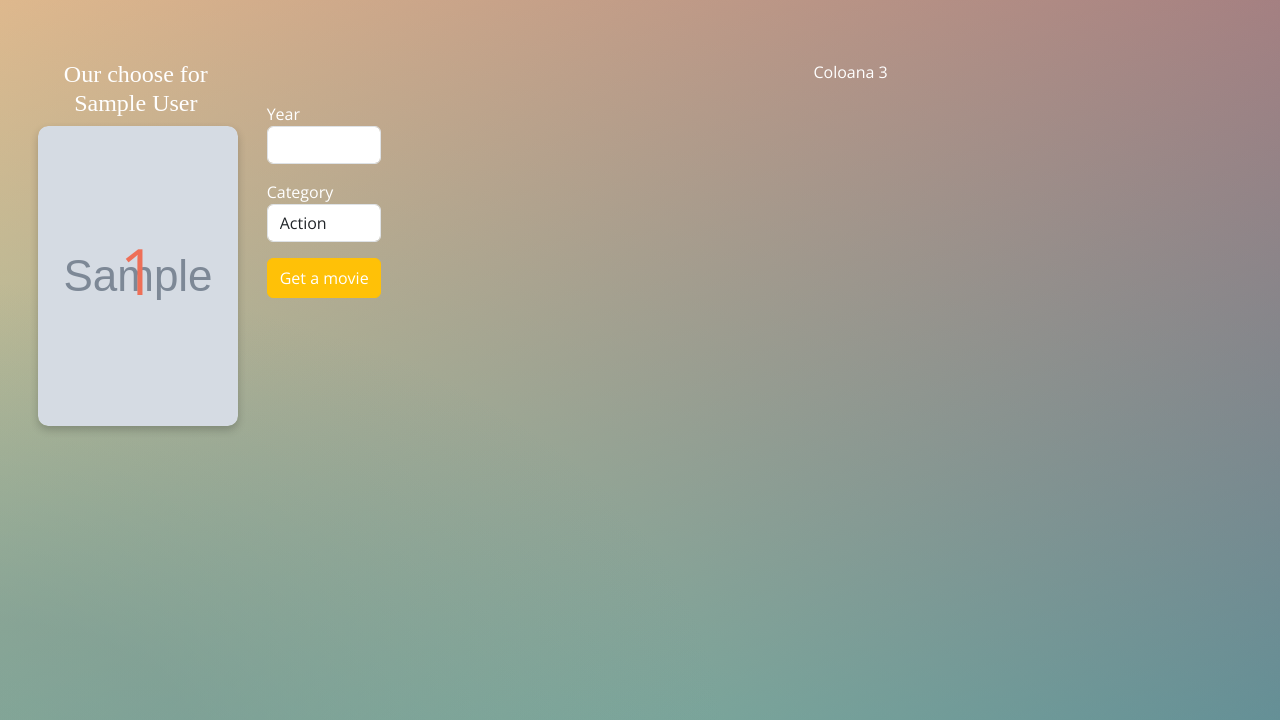
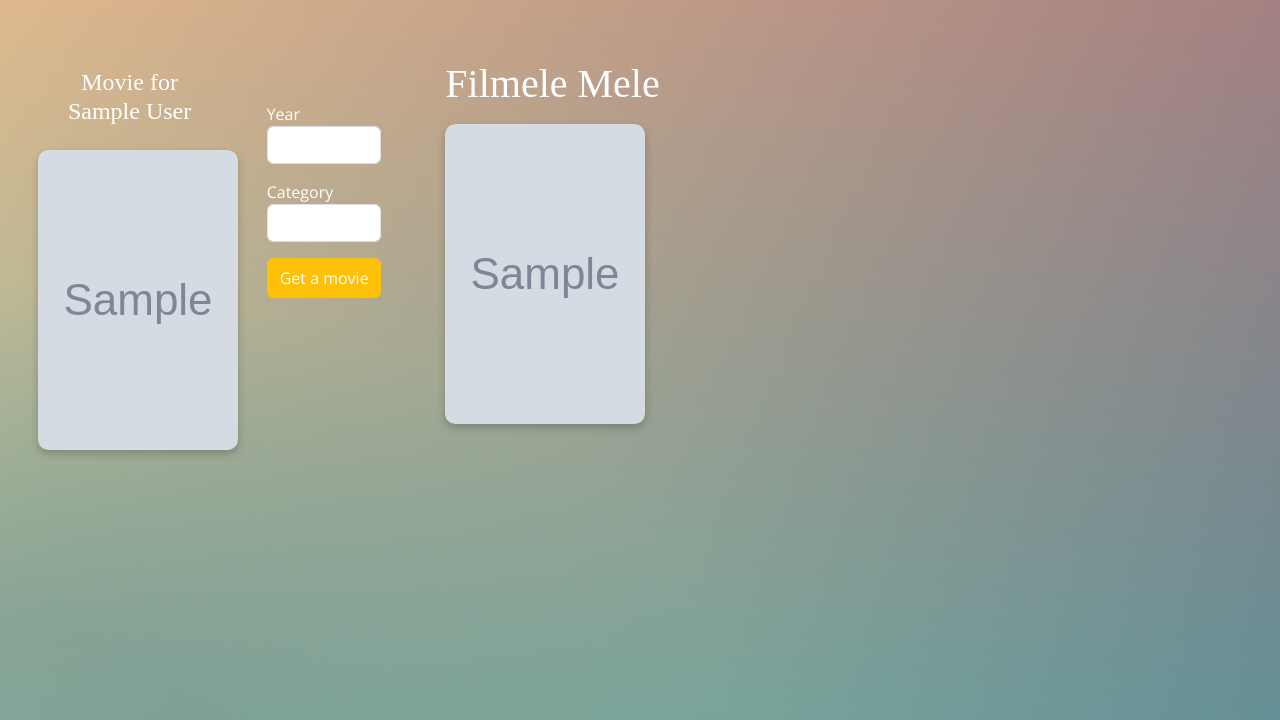
Before and after one commit to ClaudiuAanei/MovieBook, a Flask app: page /profile/1 in a window 1280 px wide. Shown: the part 65-785 px from the top of the page. Run offline with Flask 3, Linux system fonts and the light colour scheme; a user stored in the database is signed in; tables that the repository leaves empty hold one stand-in row (values such as "Sample post"); grey boxes marked "Sample" are stand-in pictures; some libraries are stand-ins or nearby versions.

Commit message:
save_movies, update random generate movie

```diff
--- a/website/__init__.py
+++ b/website/__init__.py
@@ -21,10 +21,7 @@ def create_app():
     app.register_blueprint(views, url_prefix= '/')
     app.register_blueprint(auth, url_prefix= '/')
 
-    from .models import User
-    from .models import PopularMovies
-    from .models import RandomMovie
-    from .models import PopularSeries
+    from .models import User, PopularMovies, RandomMovie, PopularSeries, SaveMovie
 
     create_database(app)
 
--- a/website/auth.py
+++ b/website/auth.py
@@ -43,7 +43,7 @@ def register():
         login_user(new_user)
         first_movie = RandomMovie(title= "Let us give you a movie",
                                   overview= "We are glad to help you watch a movie today.",
-                                  release_date= "2025",
+                                  relase_date= "2025",
                                   poster_url= "",
                                   rating = 10,
                                   movie_owner= current_user.id)
--- a/website/forms.py
+++ b/website/forms.py
@@ -20,23 +20,24 @@ class LoginForm(FlaskForm):
 class RandomMovieForm(FlaskForm):
     year = StringField('Year')
     category = SelectField('Category', validators=[DataRequired()],
-                            choices=[(28, "Action"),
-                                        (12, "Adventure"),
-                                        (16, "Animation"),
-                                        (35, "Comedy"),
-                                        (80, "Crime"),
-                                        (99, "Documentary"),
-                                        (18, "Drama"),
-                                        (10751, "Family"),
-                                        (14, "Fantasy"),
-                                        (36, "History"),
-                                        (27, "Horror"),
-                                        (10402, "Music"),
-                                        (9648, "Mystery"),
-                                        (10749, "Romance"),
-                                        (878, "Science Fiction"),
-                                        (10770, "TV Movie"),
-                                        (53, "Thriller"),
-                                        (10752, "War"),
-                                        (37, "Western")])
+                            choices=[(0, ""),
+                                    (28, "Action"),
+                                    (12, "Adventure"),
+                                    (16, "Animation"),
+                                    (35, "Comedy"),
+                                    (80, "Crime"),
+                                    (99, "Documentary"),
+                                    (18, "Drama"),
+                                    (10751, "Family"),
+                                    (14, "Fantasy"),
+                                    (36, "History"),
+                                    (27, "Horror"),
+                                    (10402, "Music"),
+                                    (9648, "Mystery"),
+                                    (10749, "Romance"),
+                                    (878, "Science Fiction"),
+                                    (10770, "TV Movie"),
+                                    (53, "Thriller"),
+                                    (10752, "War"),
+                                    (37, "Western")])
     submit = SubmitField('Get a movie')
--- a/website/static/css/styles.css
+++ b/website/static/css/styles.css
@@ -92,11 +92,6 @@ body {
 a {
     text-decoration: none;
     text-align: left;
-}
-
-p {
-    color: #ee6f57;
-    text-align: center;
 }
 
 .box {
@@ -307,11 +302,12 @@ h2 {
     position: relative;
     display: inline-block;
     width: 150px;
+    perspective: 1000px;
 }
 
 .header-title {
     position: relative;
-    left: 65%;
+    left: 60%;
     transform: translateX(-50%);
     text-align: center;
     font-size: 1.5rem;
@@ -327,8 +323,11 @@ h2 {
     box-shadow: 0 4px 8px rgba(0, 0, 0, 0.2);
     border-radius: 10px;
     overflow: hidden;
-    position: relative;
+    position: relative; /* Asigură-te că fiecare card are position: relative */
     float: none;
+    transition: transform 0.3s ease-in-out, z-index 0s ease; /* Tranșitie pentru z-index */
+    transform-style: preserve-3d; /* Asigură-te că cardul rămâne 3D */
+    z-index: 1; /* Cardurile vor avea un z-index de bază */
 }
 
 .custom-card .front, .custom-card .back {
@@ -356,6 +355,11 @@ h2 {
     transform: rotateY(180deg);
     flex-direction: column;
     padding: 10px;
+}
+
+.custom-card:hover {
+    transform: scale(1.1); /* Mărește cardul */
+    z-index: 9999; /* Cardul iese în față */
 }
 
 .custom-card:hover .front {
--- a/website/templates/index.html
+++ b/website/templates/index.html
@@ -24,7 +24,7 @@
                     <i class="fas fa-star star"></i>
                   </div>
                   <p class="overview">{{ movie.overview[:100] }}...</p>
-                  <a href="#" class="button">Save Movie</a>
+                  <a href="{{ url_for ('views.save_movie', id = movie.id, save_from= 'home')}}" class="button">Save Movie</a>
                 </div>
               </div>
             </div>
@@ -54,7 +54,7 @@
                     <i class="fas fa-star star"></i>
                   </div>
                   <p class="overview">{{ movie.overview[:100] }}...</p>
-                  <a href="#" class="button">Save Movie</a>
+                  <a href="{{ url_for ('views.save_movie', id = movie.id, save_from= 'home') }}" class="button">Save Movie</a>
                 </div>
               </div>
             </div>
--- a/website/templates/profile.html
+++ b/website/templates/profile.html
@@ -3,21 +3,21 @@
 
     <div class="container mt-4">
         <div class="row">
-            <div class="col-md-3 col-lg-2 p-3">
+            <div class="col-md-3 col-lg-2 p-4">
+                <h1 class="header-title pb-3 text-center">Movie for {{ user.name }}</h1>
                 <div class="card-container">
-                    <h1 class="header-title">Our choose for {{ user.name }}</h1>
                     <div class="custom-card">
                         <div class="front" style="background-image: url('{{ movie.poster_url }}');">
-                            <h2 class="large">1</h2>
                         </div>
                         <div class="back">
                             <div>
                                 <div class="title-small-card">{{ movie.title }}</div>
-                                <span class="release_year">{{ movie.release_date }}</span>
+                                <span class="release_year">{{ movie.relase_date }}</span>
                                 <div class="rating">
                                     <label>{{ movie.rating }}</label>
                                     <i class="fas fa-star star"></i>
                                 </div>
+                                <a href="{{ url_for ('views.save_movie', id = movie.id, save_from= 'profile') }}" class="btn btn-outline-warning card-button">Salveaza</a>
                             </div>
                         </div>
                     </div>
@@ -42,7 +42,35 @@
                     {% endif %}
                 </form>
             </div>
-            <div class="col-md-6 col-lg-8 p-3 text-white text-center">Coloana 3</div>
+            <div class="col-md-6 col-lg-8 p-3 text-white text-start">
+                <h1 style="font-family: Times New Roman, sans-serif;"> Filmele Mele </h1>
+                {% if saved_movies %}
+                <div class="row row-cols-12 row-cols-md-12 row-cols-lg-12 g-3 py-2">
+                    {% for movie in saved_movies %}
+                    <div class="card-container">
+                        <div class="custom-card">
+                            <div class="front" style="background-image: url('{{ movie.poster_url }}');">
+                            </div>
+                            <div class="back">
+                                <div>
+                                    <div class="title-small-card">{{ movie.title }}</div>
+                                    <span class="release_year">{{ movie.relase_date }}</span>
+                                    <div class="rating">
+                                        <label>{{ movie.rating }}</label>
+                                        <i class="fas fa-star star"></i>
+                                    </div>
+                                    <a href="{{ movie.details_url }}" class="btn btn-outline-warning card-button">Vezi detalii</a>
+                                    <a href="{{ url_for('views.delete', id= movie.id) }}" class="btn btn-outline-danger card-button">Delete</a>
+                                </div>
+                            </div>
+                        </div>
+                    </div>
+                    {% endfor %}
+                </div>
+                {% else %}
+                <p>Nu ai salvat niciun film.</p>
+                {% endif %}
+            </div>
         </div>
     </div>
 
--- a/website/views.py
+++ b/website/views.py
@@ -1,13 +1,16 @@
-from flask import Blueprint, render_template, redirect, url_for
-from flask_login import current_user
+from flask import Blueprint, render_template, redirect, url_for, request
+from flask_login import current_user, login_required
 from . import db
-from .models import PopularMovies, PopularSeries, User, RandomMovie
+from .models import PopularMovies, PopularSeries, User, RandomMovie, SaveMovie
 from .forms import RandomMovieForm
+from .movies_requests import get_random_movie, update_popular_movies, update_popular_series
 
 views = Blueprint("views", __name__)
 
 @views.route('/')
 def home():
+    update_popular_series()
+    update_popular_movies()
     movies_result = db.session.execute(db.select(PopularMovies).order_by(PopularMovies.popularity))
     top_movies = movies_result.scalars().all()[10:]
     for i in range(len(top_movies)):
@@ -19,15 +22,17 @@ def home():
     for i in range(len(top_series)):
         top_series[i].ranking = len(top_series) - i
     db.session.commit()
+
     return render_template('index.html',movies= top_movies ,series= top_series, logged_in= current_user.is_authenticated)
 
-@views.route('/profile/<user_id>', methods= ['GET', 'POST'])
+@views.route('/profile/<int:user_id>', methods= ['GET', 'POST'])
 def show_profile(user_id):
-    from .movies_requests import get_random_movie
     form = RandomMovieForm()
     requested_user = db.get_or_404(User, user_id)
-    movie = db.session.execute(db.select(RandomMovie).where(current_user.id == RandomMovie.movie_owner)).scalar()
+    saved_movies = db.session.execute(db.select(SaveMovie).where(SaveMovie.user_who_saved_movie == user_id)).scalars()
+    movie = db.session.execute(db.select(RandomMovie).where(RandomMovie.movie_owner == user_id)).scalar()
     if form.validate_on_submit():
+
         year = form.year.data
         category = form.category.data
         try:
@@ -35,15 +40,48 @@ def show_profile(user_id):
         except ValueError:
             year_u = None
         update_movie = get_random_movie(year= year_u, genre= int(category))
-        movie = db.session.execute(db.select(RandomMovie).where(User.id == RandomMovie.movie_owner)).scalar()
-        movie.title = update_movie['title']
-        movie.overview = update_movie['overview']
-        movie.release_date = update_movie['release_date']
-        movie.rating = update_movie['rating']
-        movie.poster_url = update_movie['poster_url']
-        db.session.commit()
+        if update_movie:
+            movie = db.session.execute(db.select(RandomMovie).where(User.id == RandomMovie.movie_owner)).scalar()
+            movie.title = update_movie['title']
+            movie.overview = update_movie['overview']
+            movie.release_date = update_movie['release_date']
+            movie.rating = update_movie['rating']
+            movie.poster_url = update_movie['poster_url']
+            db.session.commit()
 
-        return redirect(url_for('views.show_profile', user_id= current_user.id))
+            return redirect(url_for('views.show_profile', user_id= current_user.id))
 
     return render_template('profile.html', logged_in= current_user.is_authenticated,
-                               user= requested_user, form= form, movie=movie)
+                               user= requested_user, form= form, movie=movie, saved_movies= saved_movies)
+@login_required
+@views.route('/add', methods= ['GET','POST'])
+def save_movie():
+    movie = None
+    save_from = request.args.get('save_from')
+    print(save_from)
+    movie_id = request.args.get('id')
+    if save_from == 'profile':
+        movie = db.get_or_404(RandomMovie, movie_id)
+    elif save_from == 'home':
+        movie = db.get_or_404(PopularMovies, movie_id)
+
+    my_movie = SaveMovie(title= movie.title,
+                         overview= movie.overview,
+                         relase_date= movie.relase_date,
+                         rating= movie.rating,
+                         poster_url= movie.poster_url,
+                         user_who_saved_movie= current_user.id)
+    db.session.add(my_movie)
+    db.session.commit()
+
+
+    return redirect(url_for('views.show_profile', user_id= current_user.id))
+
+@views.route('/delete', methods= ['GET', 'POST'])
+def delete():
+    movie_id = request.args.get('id')
+    movie_to_delete = db.get_or_404(SaveMovie, movie_id)
+    if current_user.id == movie_to_delete.user_who_saved_movie:
+        db.session.delete(movie_to_delete)
+        db.session.commit()
+    return redirect(url_for('views.show_profile', user_id= current_user.id))
```
Also changed, not shown: website/models.py (+18 -4 lines), website/movies_requests.py (+50 -44 lines).
